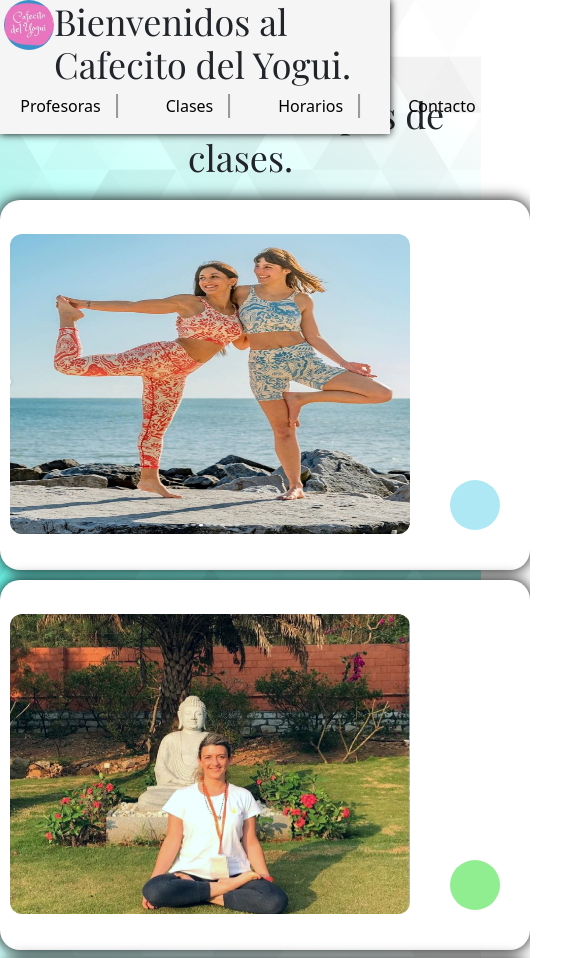
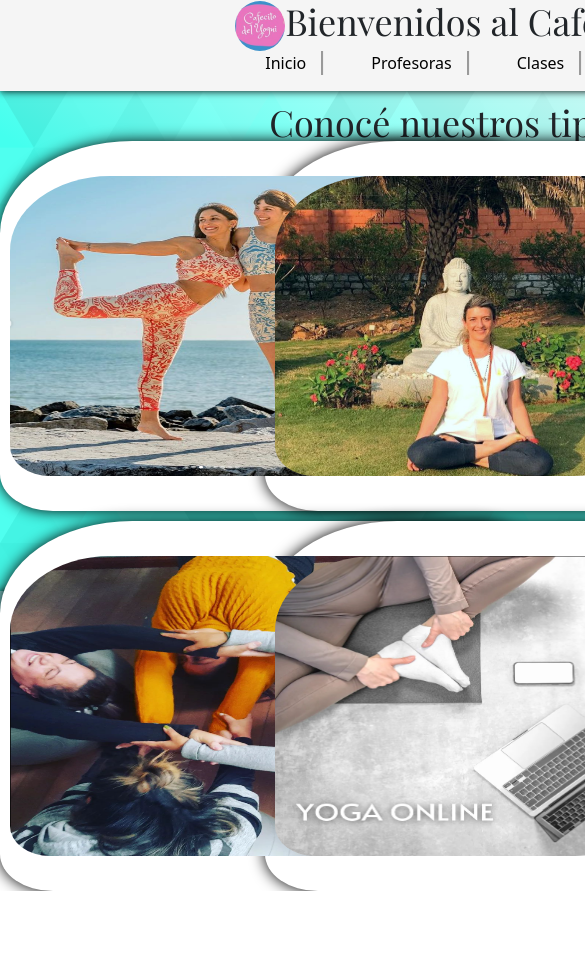
Before and after one commit to Jonyaalvarez/cafecito-del-yogui, a website: page paginas/Clases.html in a window 390 px wide. Shown: the top 958 px of the page, 585 px wide, since content can reach past the window. After the commit the page ends 891 px from the top, so only its background shows below. Drawn offline with nearby package versions, Linux system fonts and the light colour scheme.

Commit message:
Incorporacion de grid css

```diff
--- a/paginas/Clases.html
+++ b/paginas/Clases.html
@@ -6,12 +6,6 @@
         <meta name="viewport" content="width=device-width, initial-scale=1.0">
         <meta name="keywords" content="Yoga, Meditacion, Esferokinesis, Yoga Online, Yoga Power, Cafecito, Yogui, asanas, clases de yoga">
         <meta name="description" content="Encontrá la práctica que mas se adecue a tus necesidades en Cafecito del Yogui. ">
-        <link rel="preconnect" href="https://fonts.gstatic.com" crossorigin>
-        <link
-            href="https://fonts.googleapis.com/css2?family=Lato:ital,wght@0,300;1,300&family=Playfair+Display&display=swap"
-            rel="stylesheet">
-        <link rel="preconnect" href="https://fonts.gstatic.com" crossorigin>
-        <link href="https://fonts.googleapis.com/css2?family=Playfair+Display&display=swap" rel="stylesheet">
         <link href="https://cdn.jsdelivr.net/npm/bootstrap@5.3.0-alpha1/dist/css/bootstrap.min.css" rel="stylesheet" integrity="sha384-GLhlTQ8iRABdZLl6O3oVMWSktQOp6b7In1Zl3/Jr59b6EGGoI1aFkw7cmDA6j6gD" crossorigin="anonymous">
         <link rel="stylesheet" href="../css/main.css">
         <link
@@ -21,7 +15,8 @@
         <title>Clases - Cafecito del Yogui</title>
     </head>
     <body>
-        <header class="header-clases">
+        <div class="contenedor-paginas">
+            <header>
                     <div  class="header__logo">
                         <img src="../imagenes/LOGO.jpg" alt="">
                         <h2 class="animate__animated animate__fadeInLeft">Bienvenidos al Cafecito del Yogui.</h2>
@@ -40,8 +35,8 @@
             </header>
             <main class="main__fondo">
                 <section>
-                <div>
-                    <h2 class="titulo-pagina" id="tituloClases"><br>Conocé nuestros tipos de clases.</h2>
+                    <div id="cuerpoClases">
+                        <h2 class="titulo-pagina">Conocé nuestros tipos de clases.</h2>
                         <div class="tarjeta-tipo-de-clases">
                             <div class="tarjeta-clases">
                                 <h3 class="tarjeta-clases__titulo">Yoga Power</h3><br>
@@ -85,6 +80,7 @@
                     </a>
                 </div>
             </footer>
+        </div>
         <script src="https://cdn.jsdelivr.net/npm/bootstrap@5.3.0-alpha1/dist/js/bootstrap.bundle.min.js" integrity="sha384-w76AqPfDkMBDXo30jS1Sgez6pr3x5MlQ1ZAGC+nuZB+EYdgRZgiwxhTBTkF7CXvN" crossorigin="anonymous"></script>
     </body>
 </html>
--- a/scss/Layout/footer.scss
+++ b/scss/Layout/footer.scss
@@ -1,5 +1,16 @@
+
+.contenedor-paginas{
+    width: 100%;
+    display: grid;
+    footer{
+        grid-column-start: 1;
+        grid-column-end: -1;
+    }
+}
 
 footer{
+    min-height: 80px;
+    width: 100%;
     background-color: $primary-color;
     background-attachment: fixed;
     background-size: cover;
@@ -7,7 +18,7 @@ footer{
     text-align: center;
     box-shadow: 0px 0px 8px 0px black;
     .footer-logos{
-        height: 40px;
+        height: auto;
         width: 50px;
         padding: 0px 10px;
         }
--- a/scss/Layout/header.scss
+++ b/scss/Layout/header.scss
@@ -1,6 +1,16 @@
+
+.contenedor-paginas{
+    width: 100%;
+    display: grid;
+        header{
+            grid-column-start: 1;
+            grid-column-end: -1;
+        }
+}
+
 header{
-    height: auto;
-    width: 100%;
+    min-height: 100px;
+    width: auto;
     position: sticky;
     top: 0;
     left: 0;
@@ -20,6 +30,7 @@ header{
     .header__logo{
         height: 60%;
         display: flex;
+        align-items: center;
     }
     .header__logo img{
         width: 50px;
@@ -41,8 +52,9 @@ header{
             &:hover{
         color: black;
         background-color: lightblue;
-        border: 1px solid blue;
+        border: 1px solid lightblue;
         transition: 0.5s;
+        border-radius: 1000px;
         }
     }
     ul{
@@ -53,23 +65,29 @@ header{
         color: black;
     }
 }
+
 @media (max-width:576px){
     header{
         flex-direction: column;
     }
-    .header__menu ul{
-        padding-left: 0;
-    }
-    .header__menu ul li{
-        margin: 0;
-        font-weight: 200;
-        padding:5px;
-        border-right-style: groove;
-    }
-    .header__menu ul li:nth-child(5){
-        border-right-style: none;
+    .header__menu{
+        width: 200px;
+        ul{
+            flex-direction: row;
+            justify-content: space-between;
+            font-size: 16px;
+            li{
+                font-weight: 50;
+                border-right-style: groove;
+                text-align: left;
+                &:nth-child(5){
+                    border-right-style: none;
+                }
+            }
+        }
     }
 }
+
 .header-clases{
     position: absolute;
 }
--- a/scss/paginas/clases.scss
+++ b/scss/paginas/clases.scss
@@ -1,12 +1,30 @@
 
+.contenedor-paginas{
+    width: 100%;
+    display: grid;
+    grid-template-columns: 1fr;
+    grid-template-rows: repeat(3 1fr);
+}
+
+#cuerpoClases{
+    display: grid;
+    grid-template-columns: 50% 50%;
+    grid-template-rows:50px 225px 225px;
+    .titulo-pagina{
+        grid-column: span 2;
+        text-align: center;
+        padding-top: 10px;
+        padding-bottom: 20px;
+    }
+}
 .tarjeta-tipo-de-clases{
     width: 100%;
     height: 100%;
-    display: flex;
-    justify-content: space-between;
-    align-content: center;
-    flex-direction: column;
+    display: grid;
+    grid-template-columns: 50% 50%;
     .tarjeta-clases{
+        display: grid;
+        padding-left: 50px;
         position: relative;
         width: 510px;
         height: 350px;
@@ -14,8 +32,11 @@
         background-color: white;
         overflow: hidden;
         margin-bottom: 10px;
-        border-radius: 20px;
+        border-radius: 25% 10%;
         box-shadow: 0 0 15px black;
+        &:hover{
+            background-color: rgb(161, 157, 157);
+        }
         button{
             position: absolute;
             right: 30px;
@@ -30,7 +51,7 @@
             transition: .3s ease;
             &:hover{
                 transform: scale(20);
-                opacity: .5;
+                opacity: .5;;
             }
         }
         .boton-2{
@@ -67,7 +88,7 @@
             width: 400px;
             color: black;
             opacity: 0;
-            font-size: 16s;
+            font-size: 16px;
             text-align: center;
             transition: .2s ease;
             padding-bottom: 40px;
@@ -77,14 +98,14 @@
             right: auto;
             z-index: 99;
             padding-left: 10px;
-            font-weight: 700;
+            font-weight: 400;
         }
         .tarjeta-clases__imagen{
             z-index: 100;
             width: 400px;
             height: 300px;
             background-size: cover;
-            border-radius: 12px;
+            border-radius: 25% 10%;
             filter: grayscale(0);
             transition: .3s ease;
         }
--- a/scss/paginas/index.scss
+++ b/scss/paginas/index.scss
@@ -1,10 +1,16 @@
 
+.contenedor-paginas{
+    width: 100%;
+    display: grid;
+    grid-template-columns: 1fr;
+    grid-template-rows: repeat(3, auto);
+    #cuerpoInicio{
+        grid-column: 1;
         .titulo-pagina{
             text-align: center;
             padding-top: 20px;
             padding-bottom: 20px;
         }
-
         .contenedor-todo{
             width: 240px;
             margin: auto;
@@ -45,7 +51,9 @@
                 }
             }
         }
-
         .descripcion{
+            margin: 10px;
             padding-bottom: 60px;
         }
+    }
+}
--- a/scss/paginas/profesoras.scss
+++ b/scss/paginas/profesoras.scss
@@ -1,16 +1,29 @@
+
+.contenedor-paginas{
+    width: 100%;
+    display: grid;
+    grid-template-columns: 1fr;
+    grid-template-rows: repeat(3 1fr);
+}
 
 #tarjetaPresentacionProfesoras{
-    display: flex;
-    flex-wrap: wrap;
-    align-items: center;
-    justify-content: space-evenly;
-    min-height: 30px;
-    padding-bottom: 100px;
+    display: grid;
+    grid-template-columns: 33.33% 33.33% 33.33%;
+    grid-template-rows:50px 550px;
+    .titulo-pagina{
+        grid-column: span 3;
+        text-align: center;
+        padding-top: 10px;
+        padding-bottom: 20px;
+    }
     .tarjetas-profesoras{
-        position: relative;
+
+        position: sticky;
         width: 300px;
         height: 350px;
-        margin: 30px;
+        padding-left: 70px;
+        padding-bottom: 50px;
+        padding-top: 30px;
     }
     .tarjetas-profesoras .lado{
         position: absolute;
```
Also changed, not shown: Index.html (+3 -9 lines), paginas/Contacto.html (+2 -4 lines), paginas/Horarios.html (+2 -4 lines), paginas/Profesoras.html (+3 -5 lines), css/main.css, scss/Layout/main.scss (line endings or trailing spaces). Lines whose indentation alone changed are shown as unchanged.
